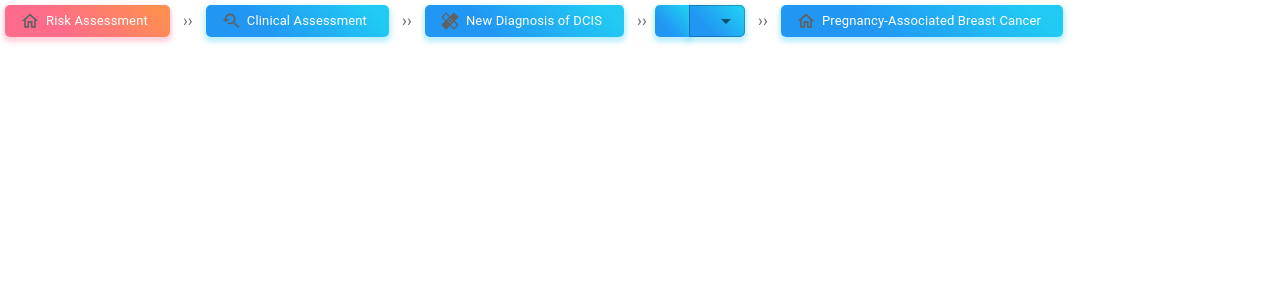
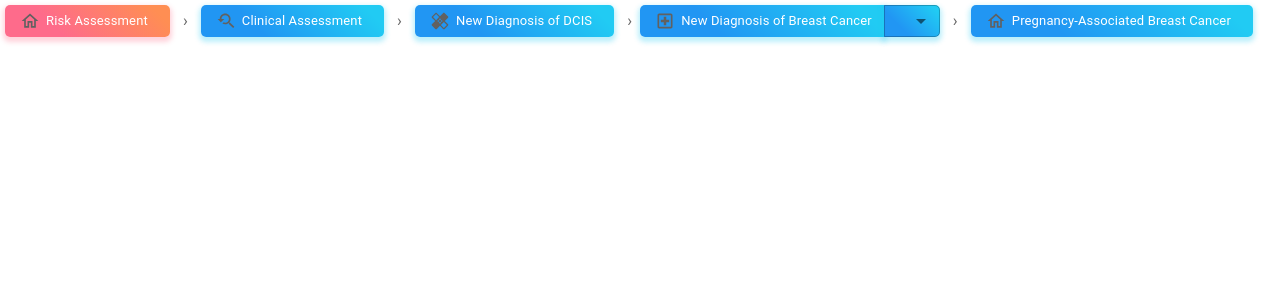
Before and after one commit to oscarychen/ruby-pathway, a React (Create React App) app: page / in a window 1280 px wide. Shown: the top 300 px of the page. Built offline with nearby package versions, Linux system fonts and the light colour scheme.

Commit message:
fixed bug with navigation buttons

```diff
--- a/src/Containers/Navigation/ControlBreadcrumb.tsx
+++ b/src/Containers/Navigation/ControlButtons.tsx
@@ -79,11 +79,11 @@ export const CustomBreadcrumbWithDropdown = (
     dispatch(setPathwayAgeDropdownOpen(true));
   };
   const handleDropdownClose = () => {
-    dispatch(setPathwayAgeDropdownOpen(true));
+    dispatch(setPathwayAgeDropdownOpen(false));
   };
   return (
     <div>
-      <Chip className={clsx(classes.button, classes.buttonLeft)} />
+      <Chip className={clsx(classes.button, classes.buttonLeft)} {...other} />
       <Select
         className={clsx(classes.button, classes.buttonRight)}
         {...other}
--- a/src/Containers/Navigation/Controls.tsx
+++ b/src/Containers/Navigation/Controls.tsx
@@ -4,7 +4,7 @@ import HomeOutlinedIcon from "@mui/icons-material/HomeOutlined";
 import YoutubeSearchedForIcon from "@mui/icons-material/YoutubeSearchedFor";
 import LocalHospitalOutlinedIcon from "@mui/icons-material/LocalHospitalOutlined";
 import HealingIcon from "@mui/icons-material/Healing";
-import { CustomBreadcrumb, CustomBreadcrumbWithDropdown } from "Containers/Navigation/ControlBreadcrumb";
+import { CustomBreadcrumb, CustomBreadcrumbWithDropdown } from "Containers/Navigation/ControlButtons";
 
 import { useAppDispatch, useAppSelector } from "Store/appStore";
 
@@ -55,7 +55,7 @@ export default function Controls() {
   };
 
   return (
-    <Breadcrumbs aria-label="breadcrumb" separator="››">
+    <Breadcrumbs aria-label="breadcrumb" separator="›">
       <CustomBreadcrumb
         activated={isChipActivated(0)}
         label="Risk Assessment"
```
